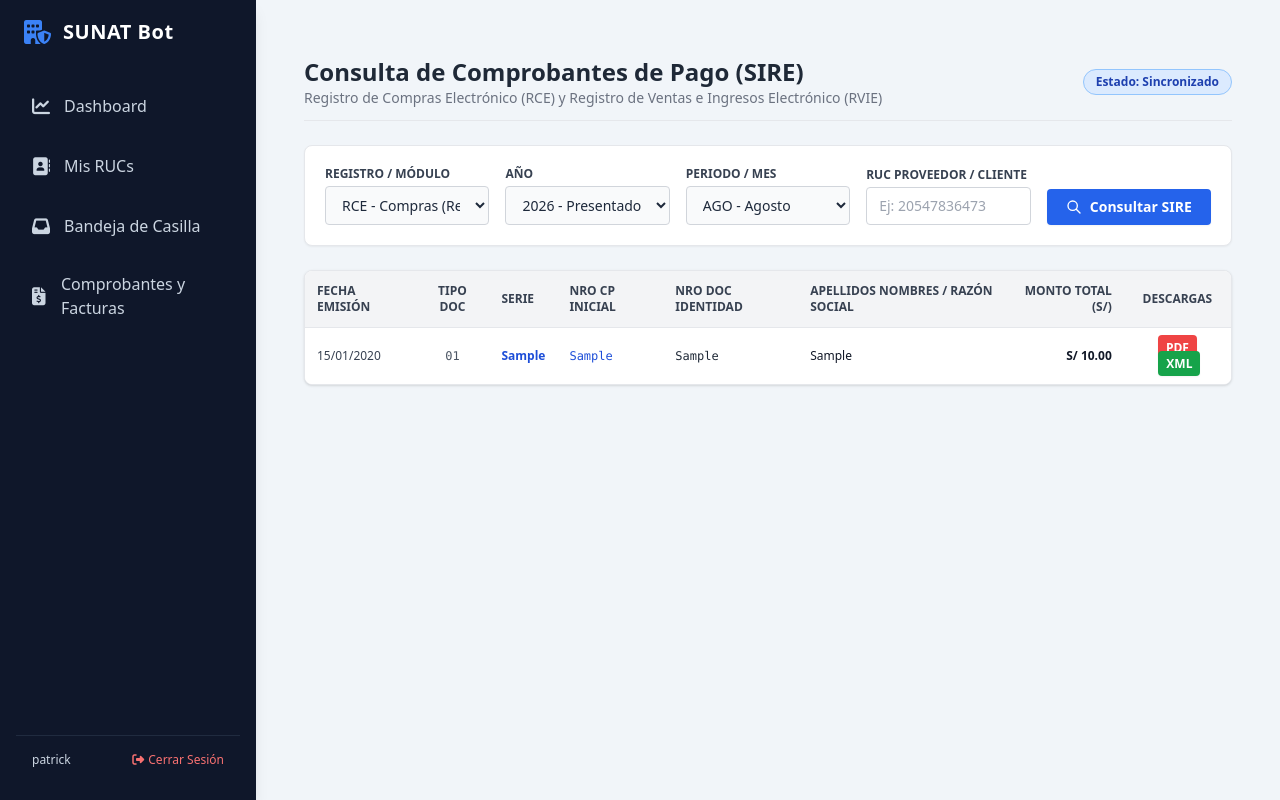
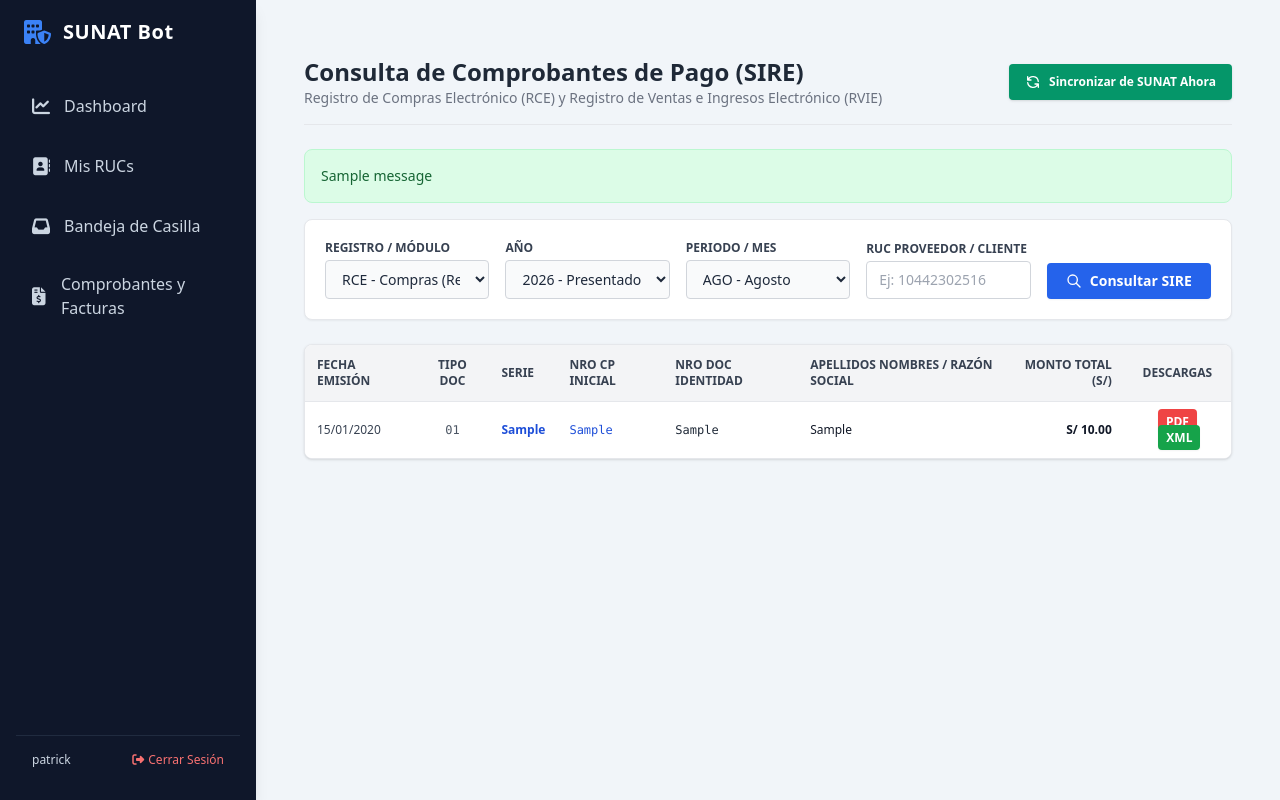
Before and after one commit to patrick0407/saas-casillas-sunat, a Django app: page /comprobantes/ in a window 1280 px wide. Run offline with Django 5.2, Linux system fonts and the light colour scheme; a user stored in the database is signed in; tables that the repository leaves empty hold one stand-in row (values such as "Sample post"); one stand-in notice (Sample message) is shown; some libraries are stand-ins or nearby versions.

Commit message:
Forzar actualizacion de comprobantes.html con boton verde

```diff
--- a/templates/comprobantes.html
+++ b/templates/comprobantes.html
@@ -3,66 +3,67 @@
 {% block content %}
 <div class="container mx-auto px-4 py-6">
 
-  <!-- Título y Encabezado Estilo SUNAT -->
-  <div class="mb-6 border-b pb-3 flex justify-between items-center">
+  <!-- Encabezado con Botón Verde de Sincronización Manual -->
+  <div class="mb-6 border-b pb-4 flex flex-col md:flex-row justify-between items-start md:items-center gap-4">
     <div>
       <h1 class="text-2xl font-bold text-gray-800">Consulta de Comprobantes de Pago (SIRE)</h1>
       <p class="text-sm text-gray-500">Registro de Compras Electrónico (RCE) y Registro de Ventas e Ingresos Electrónico (RVIE)</p>
     </div>
-    <span class="bg-blue-100 text-blue-800 text-xs font-semibold px-3 py-1 rounded-full border border-blue-300">
-      Estado: Sincronizado
-    </span>
+
+    <div class="flex items-center gap-3">
+      <!-- BOTÓN VERDE MANUAL -->
+      <a href="{% url 'sincronizar_manual_sunat' %}?ruc={{ request.GET.ruc }}"
+         onclick="this.classList.add('opacity-50', 'pointer-events-none'); this.innerText='Sincronizando con SUNAT...';"
+         class="bg-emerald-600 hover:bg-emerald-700 text-white font-bold text-xs px-4 py-2.5 rounded shadow flex items-center gap-2 transition cursor-pointer">
+        <svg class="w-4 h-4" fill="none" stroke="currentColor" viewBox="0 0 24 24">
+          <path stroke-linecap="round" stroke-linejoin="round" stroke-width="2" d="M4 4v5h.582m15.356 2A8.001 8.001 0 004.582 9m0 0H9m11 11v-5h-.581m0 0a8.003 8.003 0 01-15.357-2m15.357 2H15"></path>
+        </svg>
+        Sincronizar de SUNAT Ahora
+      </a>
+    </div>
   </div>
 
-  <!-- Panel de Filtros Estilo SIRE SUNAT -->
+  <!-- Mensajes de Alerta -->
+  {% if messages %}
+    {% for message in messages %}
+      <div class="p-4 mb-4 text-sm rounded-lg {% if message.tags == 'success' %}bg-green-100 text-green-800 border border-green-200{% else %}bg-red-100 text-red-800 border border-red-200{% endif %}">
+        {{ message }}
+      </div>
+    {% endfor %}
+  {% endif %}
+
+  <!-- Filtros -->
   <div class="bg-white p-5 rounded-lg shadow-sm border border-gray-200 mb-6">
     <form method="GET" action="" class="grid grid-cols-1 md:grid-cols-5 gap-4 items-end">
-
-      <!-- 1. Registro (Origen) -->
       <div>
         <label class="block text-xs font-bold text-gray-700 uppercase mb-1">Registro / Módulo</label>
-        <select name="origen" class="w-full border border-gray-300 rounded px-3 py-2 text-sm bg-gray-50 focus:bg-white focus:outline-none focus:ring-1 focus:ring-blue-500">
+        <select name="origen" class="w-full border border-gray-300 rounded px-3 py-2 text-sm bg-gray-50 focus:bg-white focus:outline-none">
           <option value="RECIBIDO" {% if request.GET.origen == 'RECIBIDO' or not request.GET.origen %}selected{% endif %}>RCE - Compras (Recibidos)</option>
           <option value="EMITIDO" {% if request.GET.origen == 'EMITIDO' %}selected{% endif %}>RVIE - Ventas (Emitidos)</option>
         </select>
       </div>
 
-      <!-- 2. Año -->
       <div>
         <label class="block text-xs font-bold text-gray-700 uppercase mb-1">Año</label>
-        <select name="anio" class="w-full border border-gray-300 rounded px-3 py-2 text-sm bg-gray-50 focus:bg-white focus:outline-none focus:ring-1 focus:ring-blue-500">
-          <option value="2026" selected>2026 - Presentado</option>
-          <option value="2025">2025 - Presentado</option>
+        <select name="anio" class="w-full border border-gray-300 rounded px-3 py-2 text-sm bg-gray-50 focus:bg-white focus:outline-none">
+          <option value="2026" {% if request.GET.anio == '2026' or not request.GET.anio %}selected{% endif %}>2026 - Presentado</option>
+          <option value="2025" {% if request.GET.anio == '2025' %}selected{% endif %}>2025 - Presentado</option>
         </select>
       </div>
 
-      <!-- 3. Periodo / Mes -->
       <div>
         <label class="block text-xs font-bold text-gray-700 uppercase mb-1">Periodo / Mes</label>
-        <select name="mes" class="w-full border border-gray-300 rounded px-3 py-2 text-sm bg-gray-50 focus:bg-white focus:outline-none focus:ring-1 focus:ring-blue-500">
+        <select name="mes" class="w-full border border-gray-300 rounded px-3 py-2 text-sm bg-gray-50 focus:bg-white focus:outline-none">
           <option value="">Todos los meses</option>
-          <option value="01">ENE - Enero</option>
-          <option value="02">FEB - Febrero</option>
-          <option value="03">MAR - Marzo</option>
-          <option value="04">ABR - Abril</option>
-          <option value="05">MAY - Mayo</option>
-          <option value="06">JUN - Junio</option>
-          <option value="07">JUL - Julio</option>
-          <option value="08" {% if not request.GET.mes or request.GET.mes == '08' %}selected{% endif %}>AGO - Agosto</option>
-          <option value="09">SET - Setiembre</option>
-          <option value="10">OCT - Octubre</option>
-          <option value="11">NOV - Noviembre</option>
-          <option value="12">DIC - Diciembre</option>
+          <option value="08" {% if request.GET.mes == '08' or not request.GET.mes %}selected{% endif %}>AGO - Agosto</option>
         </select>
       </div>
 
-      <!-- 4. RUC / Buscar Contraparte -->
       <div>
         <label class="block text-xs font-bold text-gray-700 uppercase mb-1">RUC Proveedor / Cliente</label>
-        <input type="text" name="ruc" value="{{ request.GET.ruc }}" placeholder="Ej: 20547836473" class="w-full border border-gray-300 rounded px-3 py-2 text-sm focus:outline-none focus:ring-1 focus:ring-blue-500">
+        <input type="text" name="ruc" value="{{ request.GET.ruc }}" placeholder="Ej: 10442302516" class="w-full border border-gray-300 rounded px-3 py-2 text-sm focus:outline-none">
       </div>
 
-      <!-- Botón Consultar -->
       <div>
         <button type="submit" class="w-full bg-blue-600 hover:bg-blue-700 text-white font-semibold px-4 py-2 rounded text-sm transition shadow-sm flex items-center justify-center gap-2">
           <svg class="w-4 h-4" fill="none" stroke="currentColor" viewBox="0 0 24 24"><path stroke-linecap="round" stroke-linejoin="round" stroke-width="2" d="M21 21l-6-6m2-5a7 7 0 11-14 0 7 7 0 0114 0z"></path></svg>
@@ -72,7 +73,7 @@
     </form>
   </div>
 
-  <!-- Tabla de Resultados Identica a SUNAT -->
+  <!-- Tabla -->
   <div class="bg-white rounded-lg shadow border border-gray-200 overflow-hidden">
     <div class="overflow-x-auto">
       <table class="min-w-full divide-y divide-gray-200 text-xs">
@@ -116,7 +117,7 @@
           <tr>
             <td colspan="8" class="text-center py-10 text-gray-500">
               <svg class="mx-auto h-10 w-10 text-gray-400 mb-2" fill="none" stroke="currentColor" viewBox="0 0 24 24"><path stroke-linecap="round" stroke-linejoin="round" stroke-width="2" d="M9 12h6m-6 4h6m2 5H7a2 2 0 01-2-2V5a2 2 0 012-2h5.586a1 1 0 01.707.293l5.414 5.414a1 1 0 01.293.707V19a2 2 0 01-2 2z"></path></svg>
-              No se encontraron comprobantes o facturas registradas para el filtro seleccionado.
+              No se encontraron comprobantes o facturas registradas.
             </td>
           </tr>
           {% endfor %}
```
